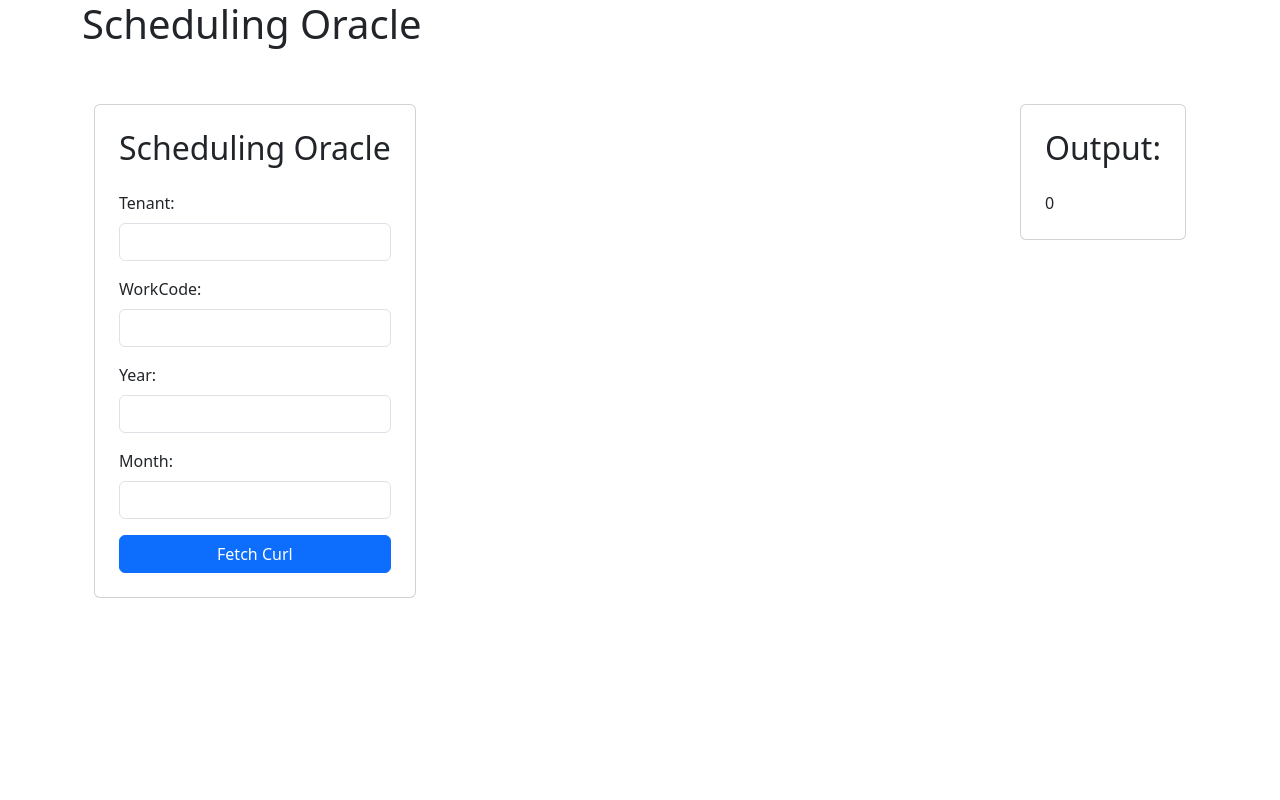
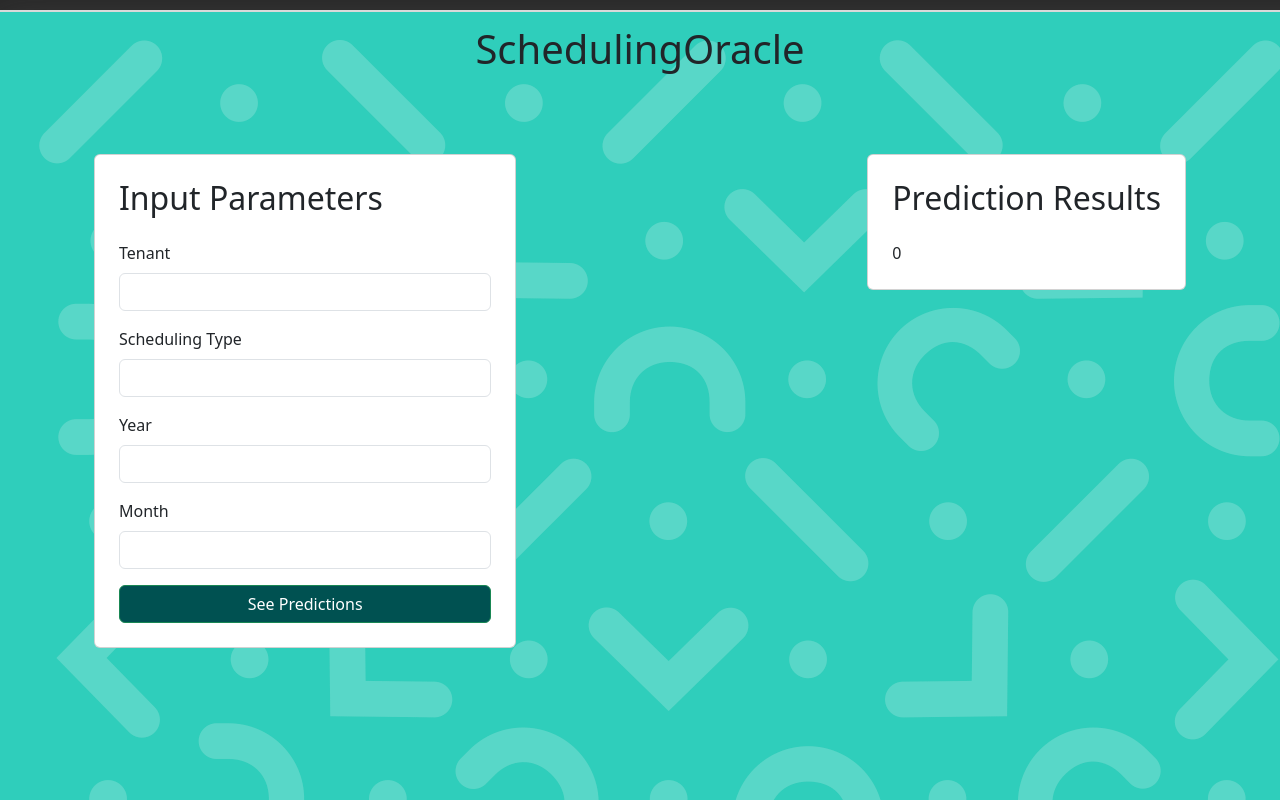
Before and after one commit to aseemMangla/Scheduling-Oracle, a React (Create React App) app: page / in a window 1280 px wide. Built offline with nearby package versions, Linux system fonts and the light colour scheme.

Commit message:
Scheduling Oracle
Signed-off-by: Aseem Mangla <aseem.mangla@ukg.com>

```diff
--- a/public/index.html
+++ b/public/index.html
@@ -2,7 +2,7 @@
 <html lang="en">
   <head>
     <meta charset="utf-8" />
-    <link rel="icon" href="%PUBLIC_URL%/favicon.ico" />
+    <link rel="icon" href="UKGLogo.png" />
     <link rel="stylesheet" href="https://stackpath.bootstrapcdn.com/bootstrap/4.5.2/css/bootstrap.min.css">
     <meta name="viewport" content="width=device-width, initial-scale=1" />
     <meta name="theme-color" content="#000000" />
@@ -10,12 +10,12 @@
       name="description"
       content="Web site created using create-react-app"
     />
-    <link rel="apple-touch-icon" href="%PUBLIC_URL%/logo192.png" />
+    <link rel="apple-touch-icon" href="UKGLogo.png" />
     <!--
       manifest.json provides metadata used when your web app is installed on a
       user's mobile device or desktop. See https://developers.google.com/web/fundamentals/web-app-manifest/
     -->
-    <link rel="manifest" href="%PUBLIC_URL%/manifest.json" />
+    <link rel="manifest" href="UKGLogo.png" />
     <!--
       Notice the use of %PUBLIC_URL% in the tags above.
       It will be replaced with the URL of the `public` folder during the build.
@@ -25,9 +25,9 @@
       work correctly both with client-side routing and a non-root public URL.
       Learn how to configure a non-root public URL by running `npm run build`.
     -->
-    <title>React App</title>
+    <title>Scheduling Oracle</title>
   </head>
-  <body>
+  <body background="ukgBackground.png">
     <noscript>You need to enable JavaScript to run this app.</noscript>
     <div id="root"></div>
     <!--
--- a/src/App.css
+++ b/src/App.css
@@ -36,3 +36,19 @@
     transform: rotate(360deg);
   }
 }
+
+.background {
+  background-color: #f6d7e1;
+}
+
+.form-container {
+  background-color: #f9e4d6;
+  padding: 20px;
+  border-radius: 10px;
+  margin-top: 50px;
+}
+
+.form-title {
+  text-align: center;
+  margin-bottom: 20px;
+}
--- a/src/App.js
+++ b/src/App.js
@@ -10,9 +10,9 @@ function App() {
 
   return (
     <div className="container">
-      <h1>Scheduling Oracle</h1>
+      <h1 style={{textAlign:'center', padding:25}}>SchedulingOracle</h1>
       <div className="d-flex justify-content-between">
-      <div>
+      <div style={{minWidth: '40%'}}>
       <CurlComponent setOutputData={setOutputData} setValue={setValue} />
       </div>
       <div>
--- a/src/CurlComponent.js
+++ b/src/CurlComponent.js
@@ -48,24 +48,24 @@ const CurlComponent = ({setOutputData, setValue}) => {
   return (
     <Container className="mt-5">
       <Form className="card p-4">
-        <h2 className="mb-4">Scheduling Oracle</h2>
+        <h2 className="mb-4">Input Parameters</h2>
         <Form.Group className="mb-3">
-          <Form.Label>Tenant:</Form.Label>
+          <Form.Label>Tenant</Form.Label>
           <Form.Control type="text" name="Tenant" value={inputData.Tenant} onChange={handleChange} />
         </Form.Group>
         <Form.Group className="mb-3">
-          <Form.Label>WorkCode:</Form.Label>
+          <Form.Label>Scheduling Type</Form.Label>
           <Form.Control type="text" name="WorkCode" value={inputData.WorkCode} onChange={handleChange} />
         </Form.Group>
         <Form.Group className="mb-3">
-          <Form.Label>Year:</Form.Label>
+          <Form.Label>Year</Form.Label>
           <Form.Control type="text" name="Year" value={inputData.Year} onChange={handleChange} />
         </Form.Group>
         <Form.Group className="mb-3">
-          <Form.Label>Month:</Form.Label>
+          <Form.Label>Month</Form.Label>
           <Form.Control type="text" name="Month" value={inputData.Month} onChange={handleChange} />
         </Form.Group>
-        <Button variant="primary" onClick={handleFetchCurl}>Fetch Curl</Button>
+        <Button style={{backgroundColor: '#005151'}} variant="success" onClick={handleFetchCurl}>See Predictions</Button>
       </Form>
     </Container>
   );
--- a/src/Output.js
+++ b/src/Output.js
@@ -5,7 +5,7 @@ const Output = ({ outputData, value }) => {
   return (
     <Container className="mt-5">
     <div className="card p-4" >
-      <h2>Output:</h2>
+      <h2>Prediction Results</h2>
       <pre>{outputData}</pre>
       <div>
        {value && <h3>Value: {value.toPrecision(3)}</h3>}
```
Also changed, not shown: public/UKGLogo.png (added), public/ukgBackground.png (added).
